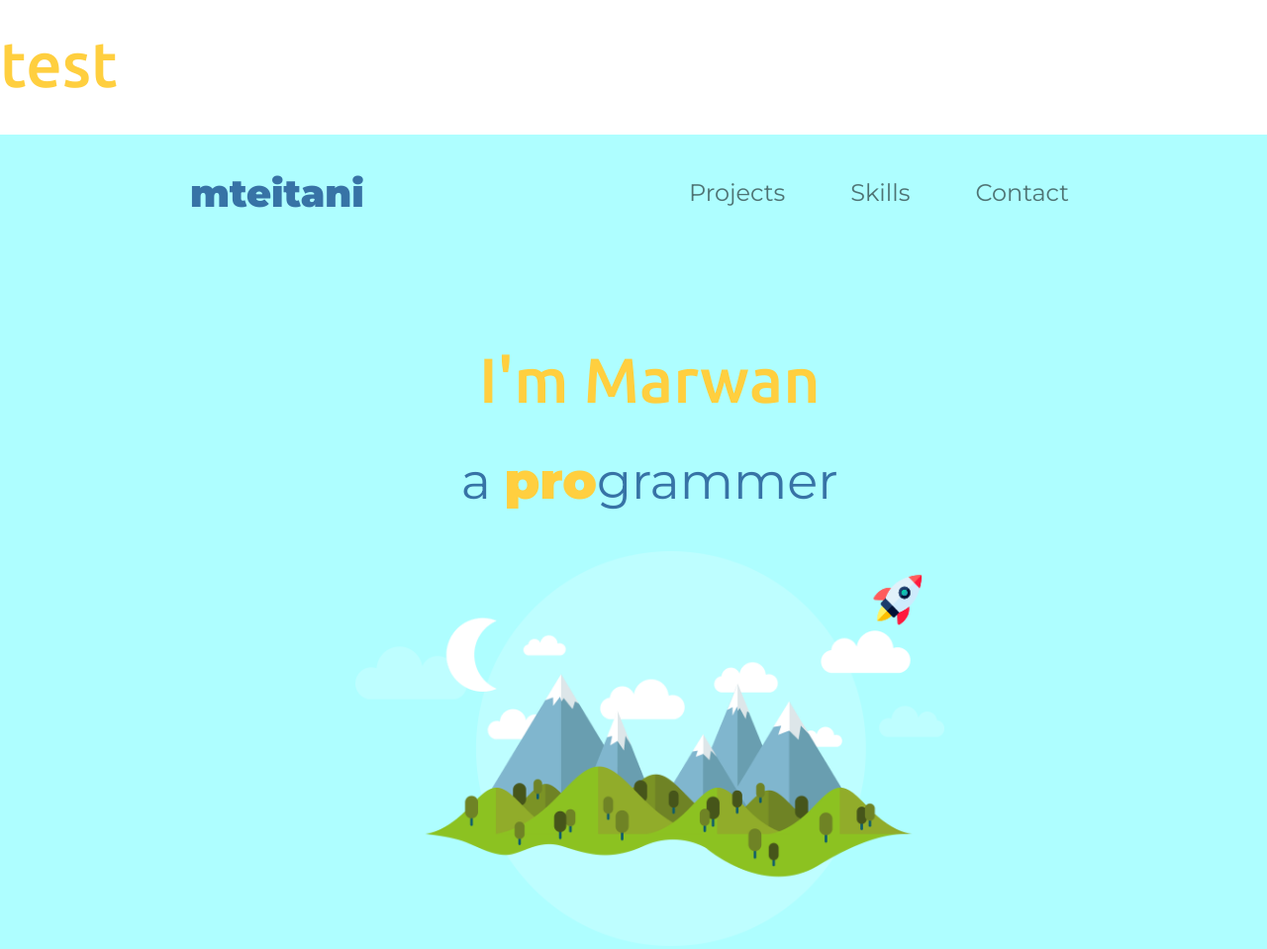
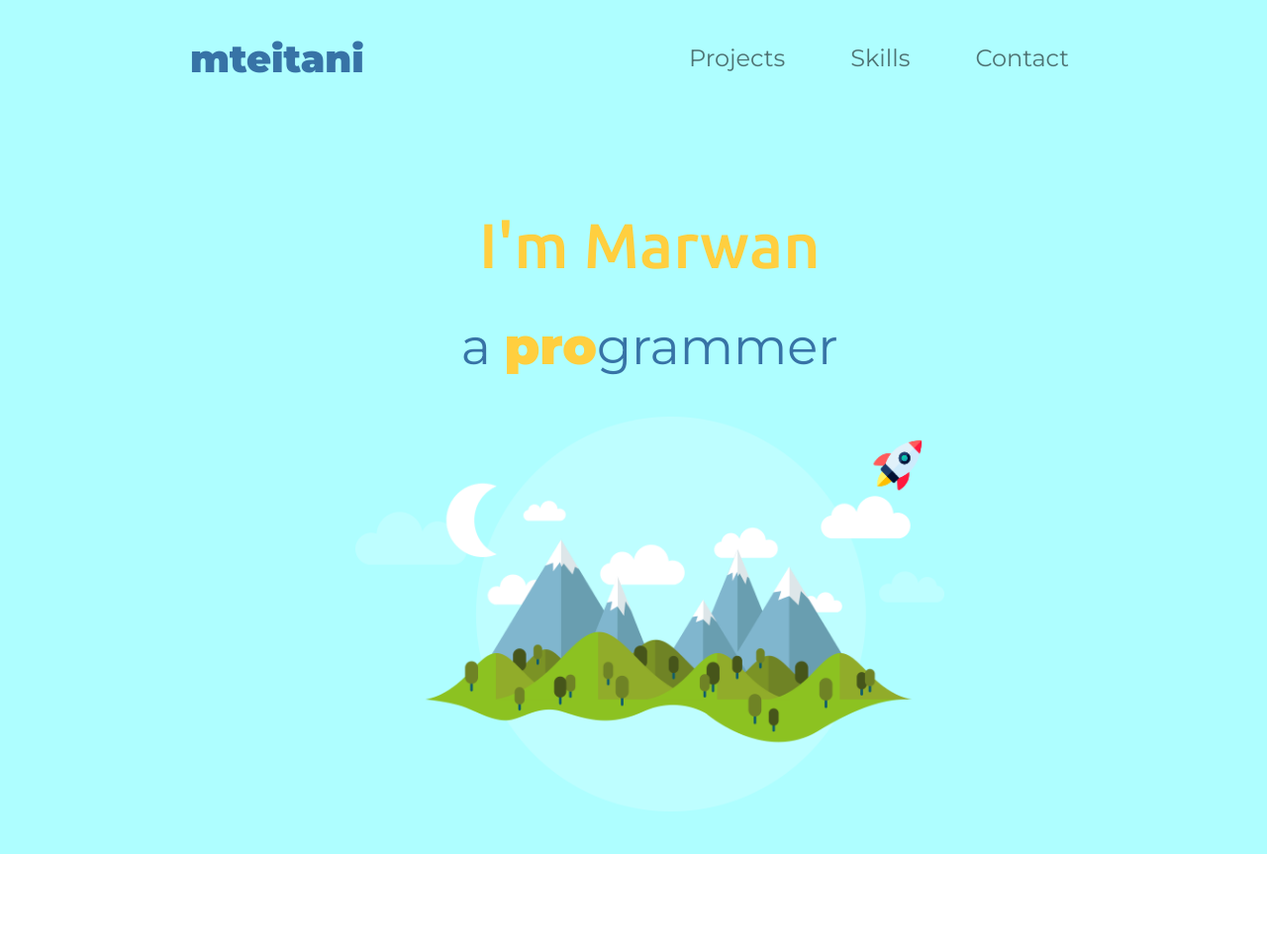
Before and after one commit to mitani88/cv, a plain HTML site: page index.html in a window 1280 px wide. Shown: the top 959 px of the page at 99% size. Drawn offline with nearby package versions, Linux system fonts and the light colour scheme.

Commit message:
w 2ekherta

```diff
--- a/index.html
+++ b/index.html
@@ -1,7 +1,5 @@
 <!DOCTYPE html>
 <html lang="en"
-<!-- test -->
-<h1>test</h1>
 <head>
   <meta charset="UTF-8">
   <title>Marwan Itani</title>
```
